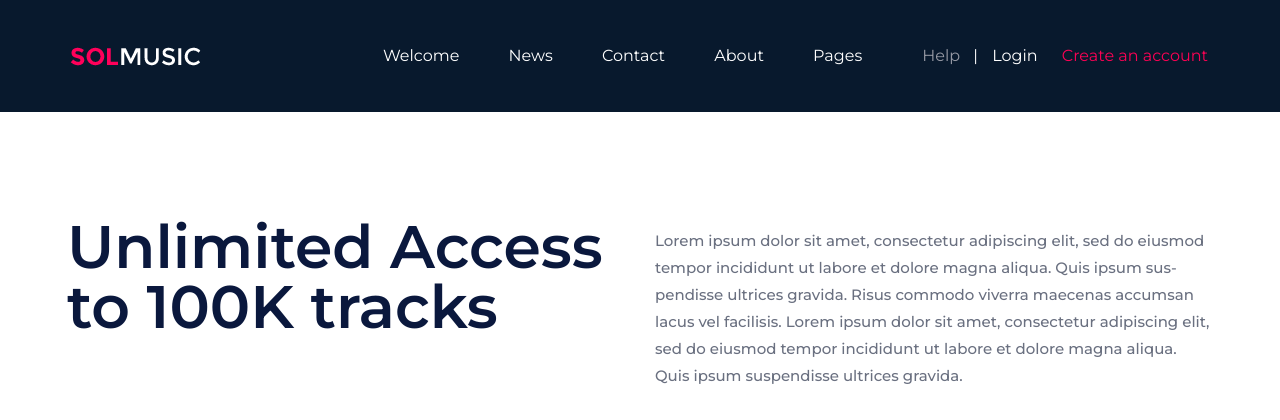
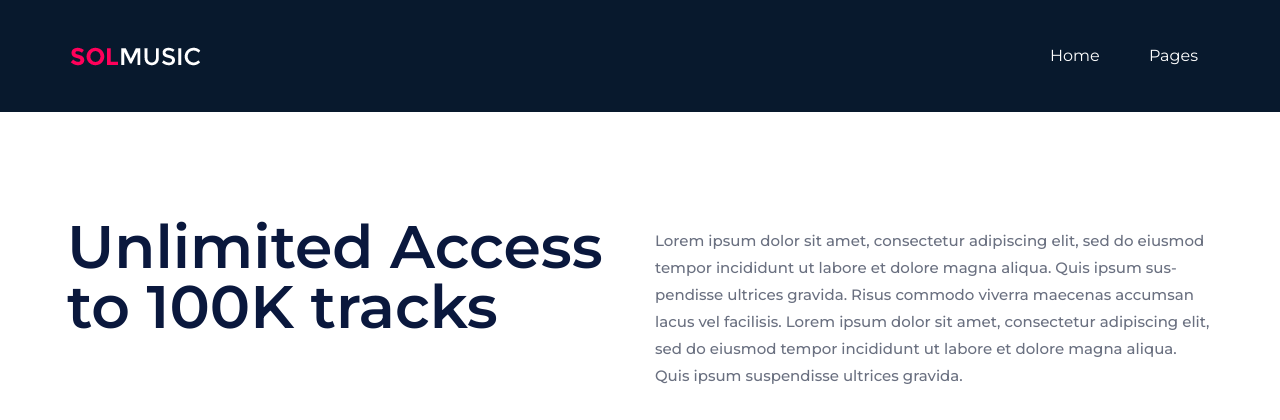
Before and after one commit to khs56/menucart, a Symfony app: template templates/base.html.twig in a window 1280 px wide; the page is wider, and only the part inside the window is pictured. Shown: the top 420 px of that part. Run offline with Twig, Linux system fonts and the light colour scheme; the template is opened without the code that fills it, so the values that code supplies are empty; some libraries are stand-ins or nearby versions.

Commit message:
Update base.html.twig

```diff
--- a/templates/base.html.twig
+++ b/templates/base.html.twig
@@ -31,29 +31,29 @@
 
 	<!-- Header section -->
 	<header class="header-section clearfix">
-		<a href="index.html" class="site-logo">
+		<a href="{{path('home')}}" class="site-logo">
 			<img src="{{asset('img/logo.png')}}" alt="">
 		</a>
-		<div class="header-right">
+		{# <div class="header-right">
 			<a href="#" class="hr-btn">Help</a>
 			<span>|</span>
 			<div class="user-panel">
 				<a href="" class="login">Login</a>
 				<a href="" class="register">Create an account</a>
 			</div>
-		</div>
+		</div> #}
 		<ul class="main-menu">
-			<li><a href="{{ path('home') }}">Welcome</a></li>
-			<li><a href="blog.html">News</a></li>
-			<li><a href="contact.html">Contact</a></li>
-			<li><a href="#">About</a></li>
+			<li><a href="{{ path('home') }}">Home</a></li>
+			{# <li><a href="blog.html">News</a></li> #}
+			{# <li><a href="contact.html">Contact</a></li> #}
+			{# <li><a href="#">About</a></li> #}
 			<li><a href="#">Pages</a>
 				<ul class="sub-menu">
-					<li><a href="{{ path('create') }}">Gerichte</a></li>
-					<li><a href="playlist.html">Playlist</a></li>
-					<li><a href="artist.html">Artist</a></li>
-					<li><a href="blog.html">Blog</a></li>
-					<li><a href="contact.html">Contact</a></li>
+					<li><a href="{{ path('create') }}">Create Dish</a></li>
+					{# <li><a href="playlist.html">Playlist</a></li> #}
+					{# <li><a href="artist.html">Artist</a></li> #}
+					{# <li><a href="blog.html">Blog</a></li> #}
+					{# <li><a href="contact.html">Contact</a></li> #}
 				</ul>
 			</li>
 		</ul>
```
